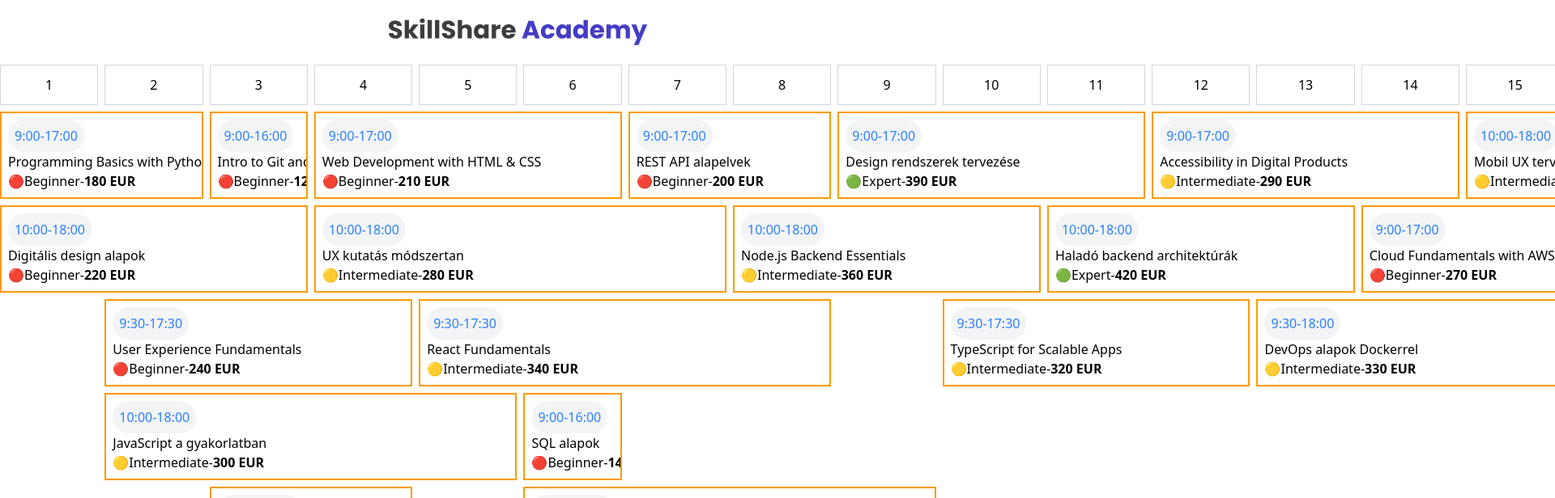
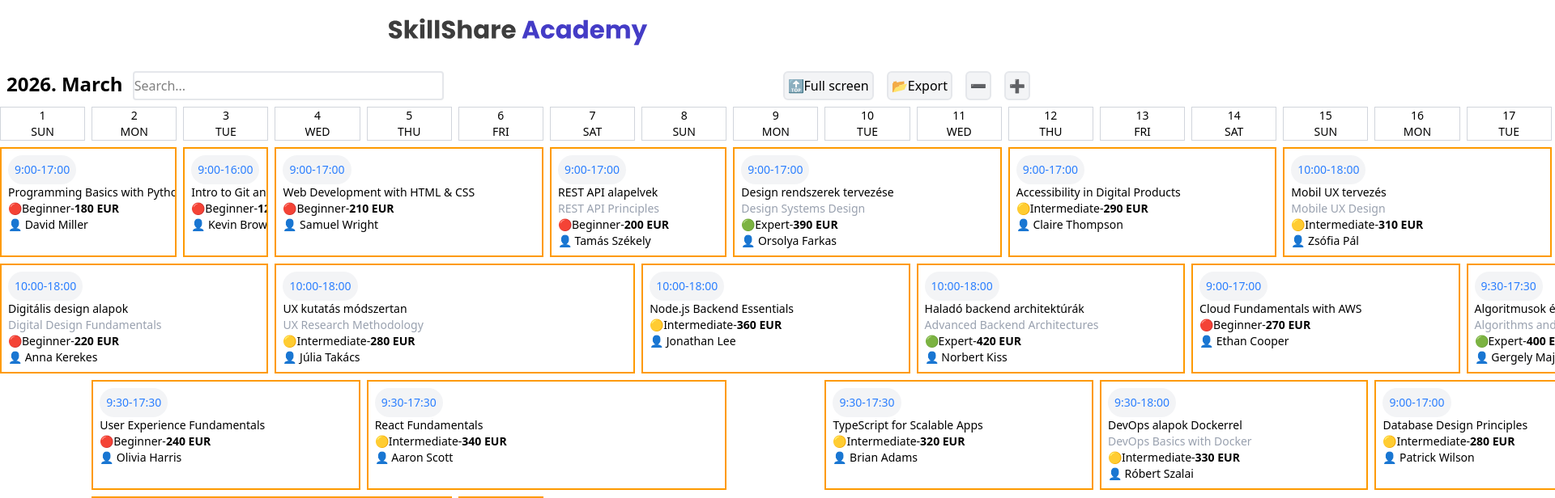
Before and after one commit to Zsuczko/es2027-s17-r1-138, a React (Vite) app in the folder phase-2-src/: page / in a window 1280 px wide. Shown: the top 616 px of the page at 81% size, 1920 px wide, since content can reach past the window. Built offline with nearby package versions, Linux system fonts and the light colour scheme.

Commit message:
phase 2 - search bar, sizing the table

```diff
--- a/phase-2-src/src/App.tsx
+++ b/phase-2-src/src/App.tsx
@@ -4,6 +4,10 @@ import type { Course } from "./data/model";
 
 function App() {
   const [courses, setCourses] = useState<Course[][]>([]);
+  const [searchTerm, setSearchTerm] = useState<string>("");
+  const [tableSize, setTableSize] = useState<number>(250);
+
+  const days = ["SUN", "MON", "TUE", "WED", "THU", "FRI", "SAT"];
 
   useEffect(() => {
     const fetchData = async () => {
@@ -19,18 +23,72 @@ function App() {
         <img src="/assets/logo.svg" alt="" className="w-[20em] h-[5em]" />
       </header>
       <main>
-        <section className="grid grid-cols-31 auto-rows-auto w-[250em] gap-2">
+        <section className="flex justify-between p-2">
+          <div className="flex gap-3">
+            <h1 className="font-bold text-2xl">2026. March</h1>
+            <input
+              value={searchTerm}
+              onChange={(e) => {
+                setSearchTerm(e.target.value);
+              }}
+              type="text"
+              name=""
+              id=""
+              className="border-2 border-gray-200 rounded-sm w-sm"
+              placeholder="Search..."
+            />
+          </div>
+          <div className="flex gap-4">
+            <button className="border-2 border-gray-200 p-1 bg-gray-100 rounded-md">
+              🔝Full screen
+            </button>
+            <button className="border-2 border-gray-200 p-1 bg-gray-100 rounded-md">
+              📂Export
+            </button>
+            <button
+              className="border-2 border-gray-200 p-1 bg-gray-100 rounded-md"
+              onClick={() => {
+                if (tableSize > 180) setTableSize((prev) => prev - 10);
+              }}
+            >
+              ➖
+            </button>
+            <button
+              className="border-2 border-gray-200 p-1 bg-gray-100 rounded-md"
+              onClick={() => {
+                if (tableSize < 300) setTableSize((prev) => prev + 10);
+              }}
+            >
+              ➕
+            </button>
+          </div>
+        </section>
+        <section
+          className="grid grid-cols-31 auto-rows-auto gap-2 text-sm overflow-auto"
+          style={{
+            width: `${tableSize}em`,
+          }}
+        >
           {[...Array(31)].map((_, i) => (
-            <p
+            <div
               key={i}
-              className="row-start-1 text-center py-3 border border-gray-300"
+              className="row-start-1 text-center border border-gray-300"
             >
-              {i + 1}
-            </p>
+              <p>{i + 1}</p>
+              <p>{days[i % 7]}</p>
+            </div>
           ))}
 
           {courses.map((group, groupIndex) =>
             group.map((course) => {
+              if (
+                searchTerm !== "" &&
+                !course.courseNameEnglish
+                  .toLowerCase()
+                  .includes(searchTerm.toLowerCase())
+              )
+                return <></>;
+
               const startDate = new Date(course.startDate);
               const endDate = new Date(course.endDate);
 
@@ -53,6 +111,12 @@ function App() {
                     {/* <span>{course.language === "English" ? "us" : ""}</span> */}
                     <span>{course.courseName}</span>
                   </p>
+                  {course.language === "English" ? (
+                    <></>
+                  ) : (
+                    <p className="text-gray-400">{course.courseNameEnglish}</p>
+                  )}
+
                   <p>
                     <span>
                       {course.difficulty === "Beginner"
@@ -64,6 +128,7 @@ function App() {
                     </span>
                     -<span className="font-bold">{course.price} EUR</span>
                   </p>
+                  <p>👤 {course.instructor}</p>
                 </div>
               );
             }),
@@ -73,5 +138,4 @@ function App() {
     </>
   );
 }
-
 export default App;
--- a/phase-2-src/src/index.css
+++ b/phase-2-src/src/index.css
@@ -1 +1,5 @@
 @import "tailwindcss";
+
+/* *{
+    overflow-x: hidden;
+} */
```
